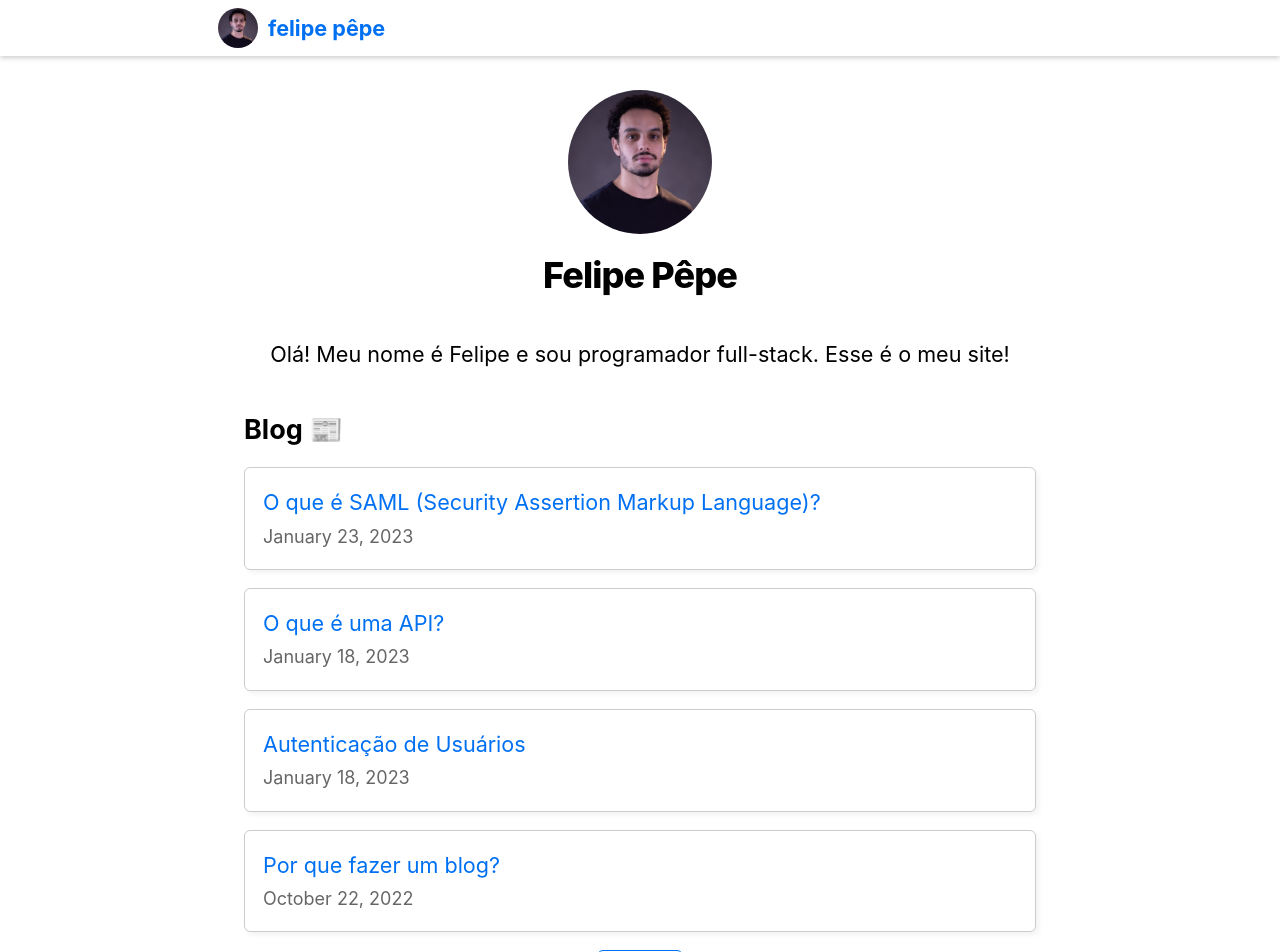
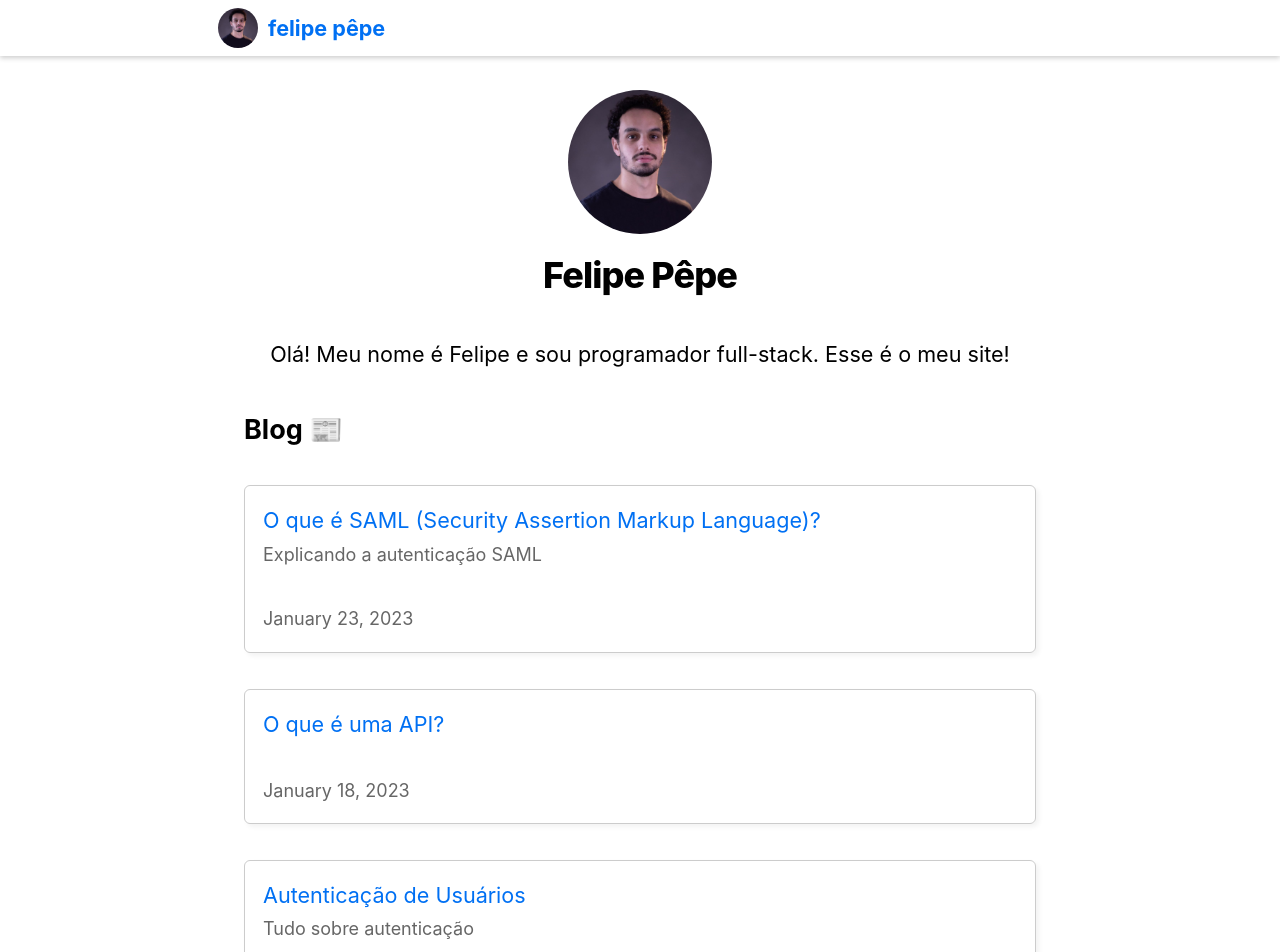
Before and after one commit to lipe-pepe/personal-site, a Next.js app: page / in a window 1280 px wide. Shown: the top 952 px of the page. Built offline with nearby package versions, Linux system fonts and the light colour scheme.

Commit message:
Added subtitles to posts

```diff
--- a/components/postCard/PostCard.tsx
+++ b/components/postCard/PostCard.tsx
@@ -7,15 +7,23 @@ import styles from "./PostCard.module.css";
 
 export interface PostCardProps {
   title: string;
+  subtitle: string;
   id: string;
   date: string;
 }
 
-const PostCard: React.FC<PostCardProps> = ({ title, id, date }) => {
+const PostCard: React.FC<PostCardProps> = ({ title, subtitle, id, date }) => {
   return (
     <div className={styles.container}>
       <li key={id}>
         <Link href={`/posts/${id}`}>{title}</Link>
+        <br />
+        {subtitle != null && (
+          <>
+            <small className={utilStyles.lightText}>{subtitle}</small>
+            <br />
+          </>
+        )}
         <br />
         <small className={utilStyles.lightText}>
           <Date dateString={date} />
--- a/lib/posts.ts
+++ b/lib/posts.ts
@@ -23,7 +23,11 @@ export function getSortedPostsData() {
     // Combine the data with the id
     return {
       id,
-      ...(matterResult.data as { date: string; title: string }),
+      ...(matterResult.data as {
+        date: string;
+        title: string;
+        subtitle: string;
+      }),
     };
   });
   // Sort posts by date
@@ -64,6 +68,6 @@ export async function getPostData(id: string) {
   return {
     id,
     contentHtml,
-    ...(matterResult.data as { date: string; title: string }),
+    ...(matterResult.data as { date: string; title: string; subtitle: string }),
   };
 }
--- a/pages/index.tsx
+++ b/pages/index.tsx
@@ -16,6 +16,7 @@ export default function Home({
   allPostsData: {
     date: string;
     title: string;
+    subtitle: string;
     id: string;
   }[];
 }) {
@@ -33,9 +34,14 @@ export default function Home({
       {/* Blog section */}
       <section className={`${utilStyles.headingMd} ${utilStyles.padding1px}`}>
         <h2 className={utilStyles.headingLg}>Blog 📰</h2>
-        <ul className={utilStyles.list}>
-          {allPostsData.slice(0, 4).map(({ id, date, title }) => (
-            <PostCard title={title} id={id} date={date}></PostCard>
+        <ul className={utilStyles.posts}>
+          {allPostsData.slice(0, 4).map(({ id, date, title, subtitle }) => (
+            <PostCard
+              title={title}
+              subtitle={subtitle}
+              id={id}
+              date={date}
+            ></PostCard>
           ))}
         </ul>
 
--- a/pages/posts/[id].tsx
+++ b/pages/posts/[id].tsx
@@ -10,6 +10,7 @@ export default function Post({
 }: {
   postData: {
     title: string;
+    subtitle: string;
     date: string;
     contentHtml: string;
   };
@@ -21,9 +22,11 @@ export default function Post({
       </Head>
       <article>
         <h1 className={utilStyles.headingXl}>{postData.title}</h1>
+        <h3 className={utilStyles.paragraphLg}>{postData.subtitle}</h3>
         <div className={utilStyles.lightText}>
           <Date dateString={postData.date} />
         </div>
+        <br />
         <div dangerouslySetInnerHTML={{ __html: postData.contentHtml }} />
       </article>
     </Layout>
--- a/styles/utils.module.css
+++ b/styles/utils.module.css
@@ -63,6 +63,13 @@
   margin: 0;
 }
 
+.posts {
+  list-style: none;
+  padding: 0;
+  margin: 0;
+  display: grid;
+}
+
 .lightText {
   color: #666;
 }
```
Also changed, not shown: pages/posts/index.tsx (+8 -2 lines).
